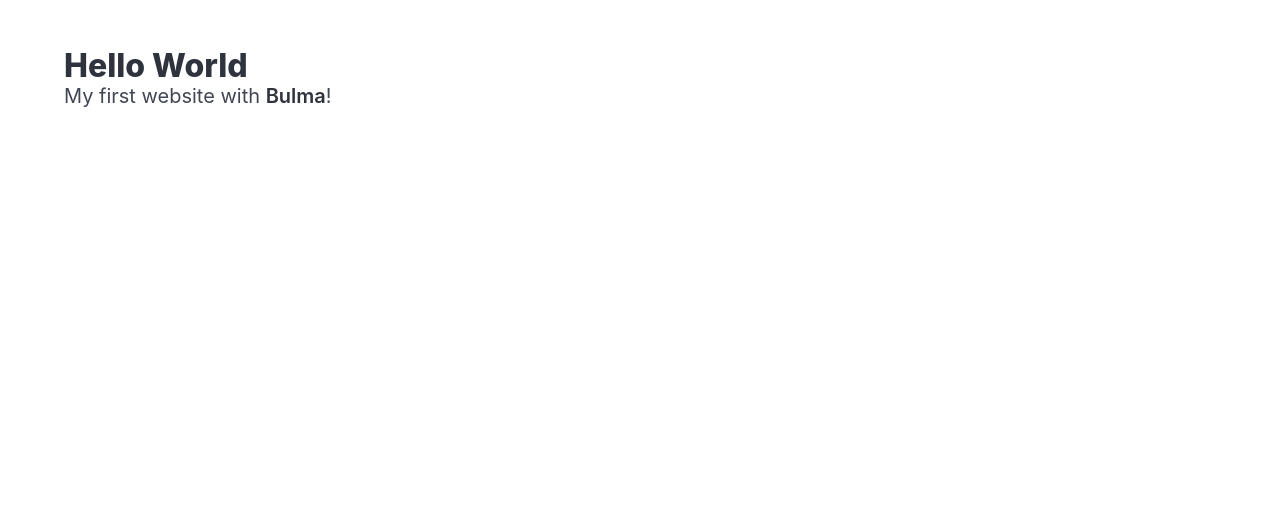
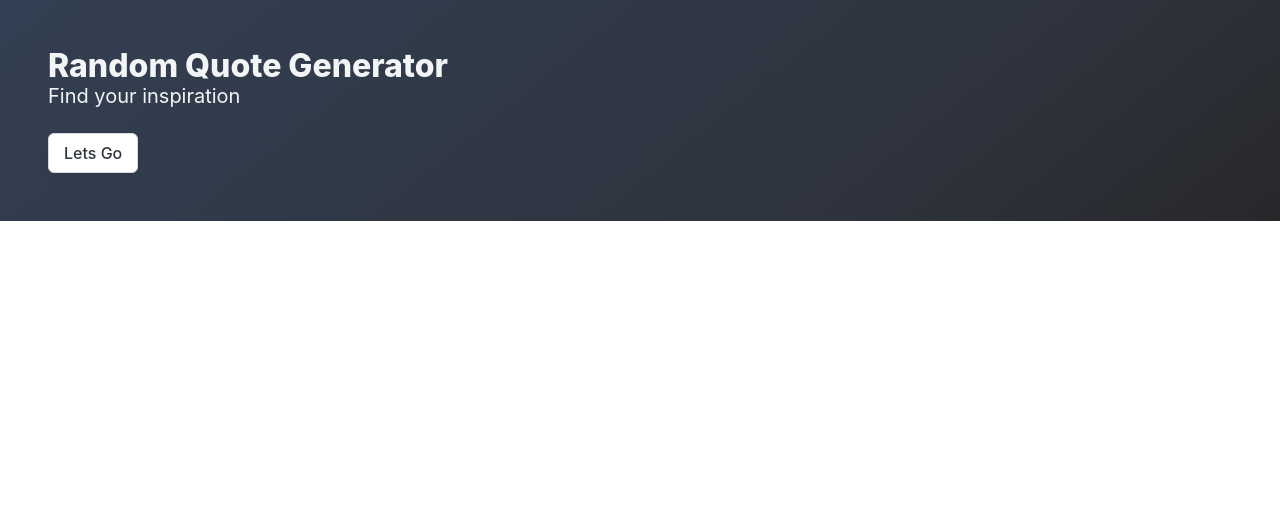
Before and after one commit to Appless10/Quote-Web-App, a Flask app: page / in a window 1280 px wide. Shown: the top 508 px of the page. Run offline with Flask 3, Linux system fonts and the light colour scheme; data that the repository does not hold is empty.

Commit message:
Update index.html

```diff
--- a/templates/index.html
+++ b/templates/index.html
@@ -3,19 +3,25 @@
   <head>
     <meta charset="utf-8">
     <meta name="viewport" content="width=device-width, initial-scale=1">
-    <title>Hello Bulma!</title>
+    <title>Quote Web App</title>
     <link rel="stylesheet" href="https://cdn.jsdelivr.net/npm/bulma@1.0.1/css/bulma.min.css">
   </head>
   <body>
-  <section class="section">
-    <div class="container">
+  <section class="hero is-dark is-bold">
+    <div class="hero-body" >
       <h1 class="title">
-        Hello World
+        Random Quote Generator
       </h1>
       <p class="subtitle">
-        My first website with <strong>Bulma</strong>!
+        Find your inspiration
       </p>
-    </div>
-  </section>
+      <button class="button is-normal" onClick="window.location.reload();">Lets Go</button>
+  </div>
+</section>
+  <div class="container">
+      <div class="section is-medium">
+      <h1 class="title">{{ quote.content }}</h1>
+      <h2 class="subtitle">{{ quote.author  }}</h2>
+      </div>
   </body>
 </html>
```
